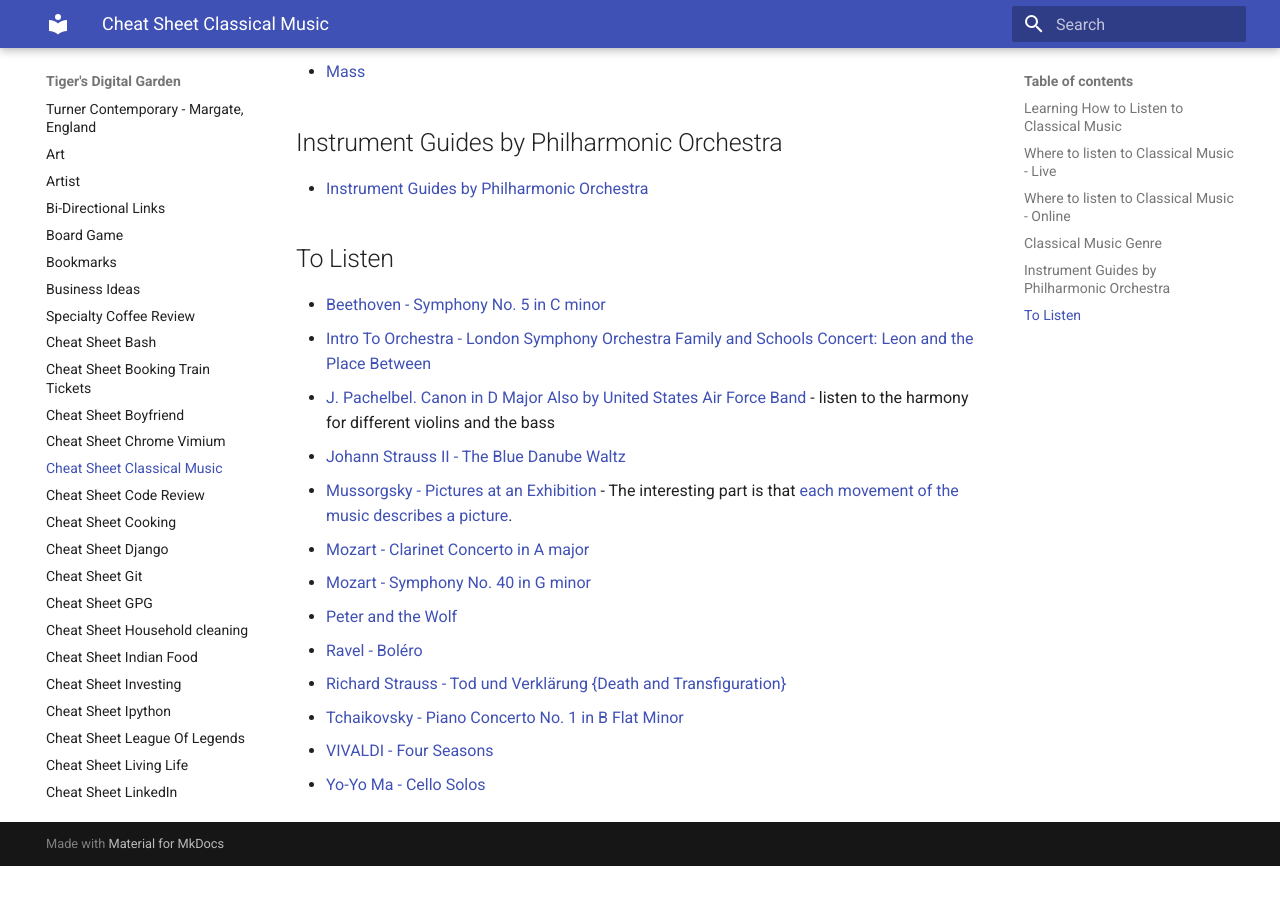
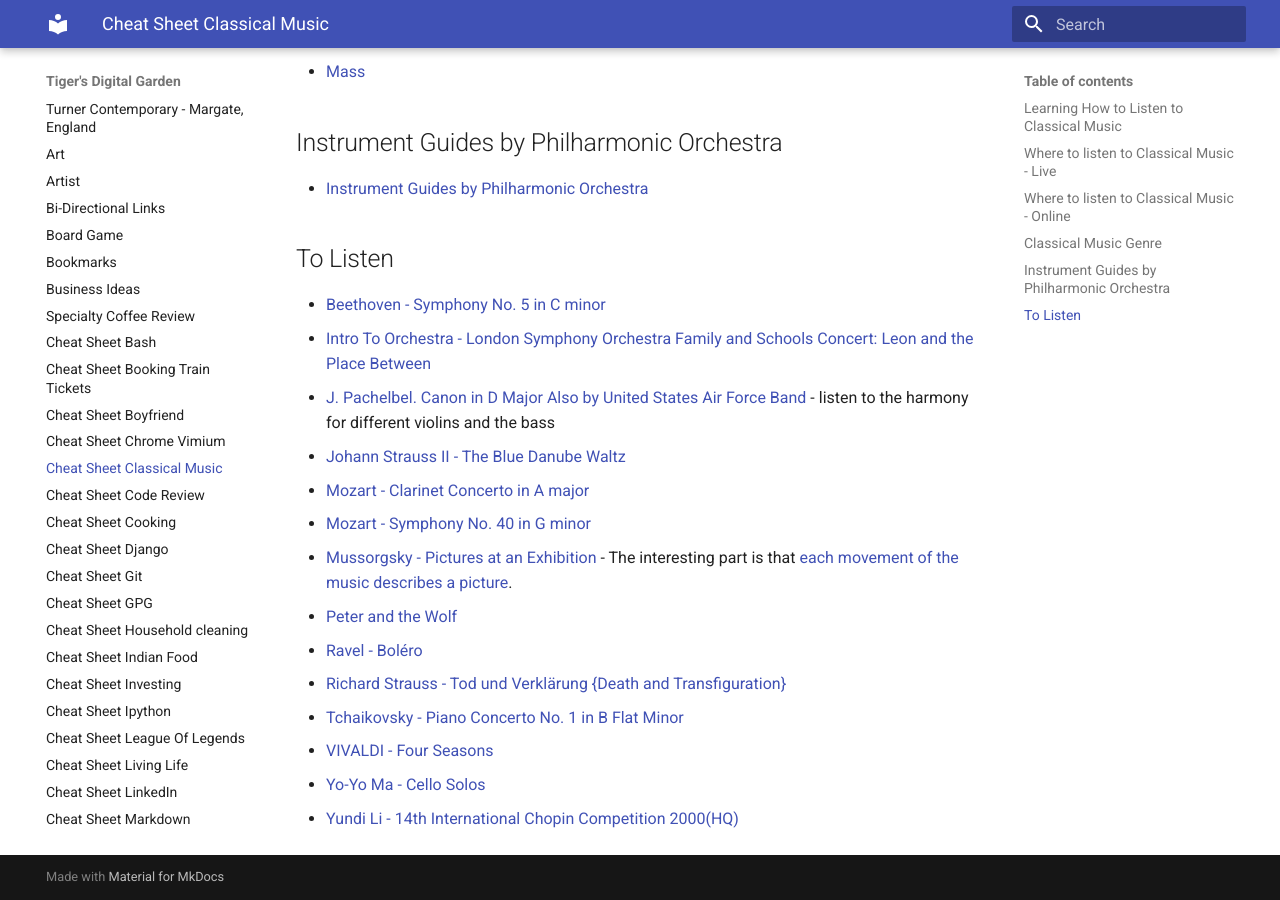
Before and after one commit to ynotstartups/notes, an MkDocs documentation site: the page built from notes/cheat-sheet-classical-music.md, in a window 1280 px wide and 900 px high, scrolled down 891 px. Built offline with MkDocs 1.6.1 and Material for MkDocs 9.7.7, drawn with Linux system fonts in a browser that asks for light colours; before the commit the page ends 1757 px from its top, so only the background shows below that.

Commit message:
add more music

```diff
--- a/notes/cheat-sheet-classical-music.md
+++ b/notes/cheat-sheet-classical-music.md
@@ -37,12 +37,13 @@
 - [Intro To Orchestra - London Symphony Orchestra Family and Schools Concert: Leon and the Place Between](https://www.youtube.com/watch?v=jMh9D3uzc3U)
 - [J. Pachelbel. Canon in D Major](https://www.youtube.com/watch?v=PfxrNblTr4o) [Also by United States Air Force Band](https://upload.wikimedia.org/wikipedia/commons/1/12/Canon_%282004%29_-_Strolling_Strings_-_United_States_Air_Force_Band.mp3) - listen to the harmony for different violins and the bass
 - [Johann Strauss II - The Blue Danube Waltz](https://www.youtube.com/watch?v=tEDxGTLAUsQ)
-- [Mussorgsky - Pictures at an Exhibition](https://www.youtube.com/watch?v=wqkXqpQMk2k) - The interesting part is that [each movement of the music describes a picture](https://en.wikipedia.org/wiki/Pictures_at_an_Exhibition#Movements).
 - [Mozart - Clarinet Concerto in A major](https://www.youtube.com/watch?v=YT_63UntRJE)
 - [Mozart - Symphony No. 40 in G minor](https://www.youtube.com/watch?v=wqkXqpQMk2k)
+- [Mussorgsky - Pictures at an Exhibition](https://www.youtube.com/watch?v=wqkXqpQMk2k) - The interesting part is that [each movement of the music describes a picture](https://en.wikipedia.org/wiki/Pictures_at_an_Exhibition#Movements).
 - [Peter and the Wolf](https://www.youtube.com/watch?v=9ueGfjBKbiE)
 - [Ravel - Boléro](https://www.youtube.com/watch?v=s_pSJOkmYBA)
 - [Richard Strauss - Tod und Verklärung {Death and Transfiguration}](https://www.youtube.com/watch?v=6hfQpaePuxo)
 - [Tchaikovsky - Piano Concerto No. 1 in B Flat Minor](https://www.youtube.com/watch?v=Ybg2BEy_pu0)
 - [VIVALDI - Four Seasons](https://www.youtube.com/watch?v=YnDLlajMxyo)
 - [Yo-Yo Ma - Cello Solos](https://www.youtube.com/watch?v=xR4IElye7eg&list=PLa2Nqyzs2sklUoKqXWqGqd74yibTDzMsu)
+- [Yundi Li - 14th International Chopin Competition 2000(HQ)](https://www.youtube.com/watch?v=e87JqA2hLxA)
```
